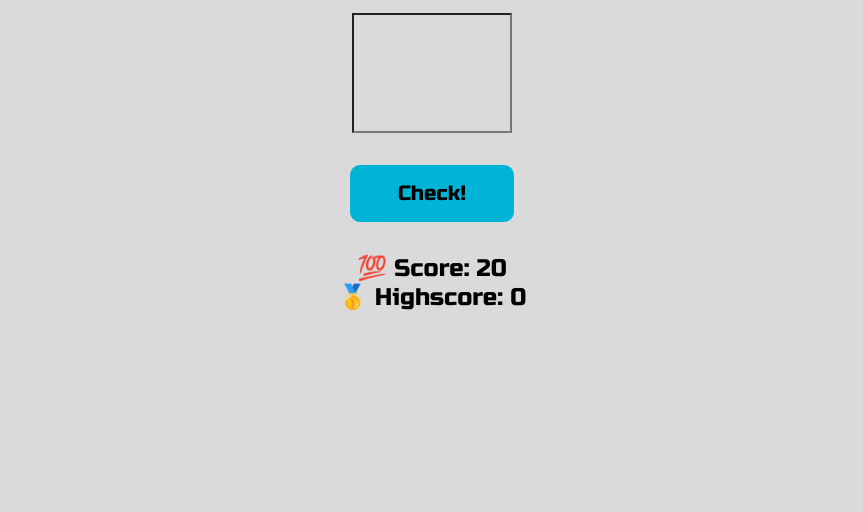
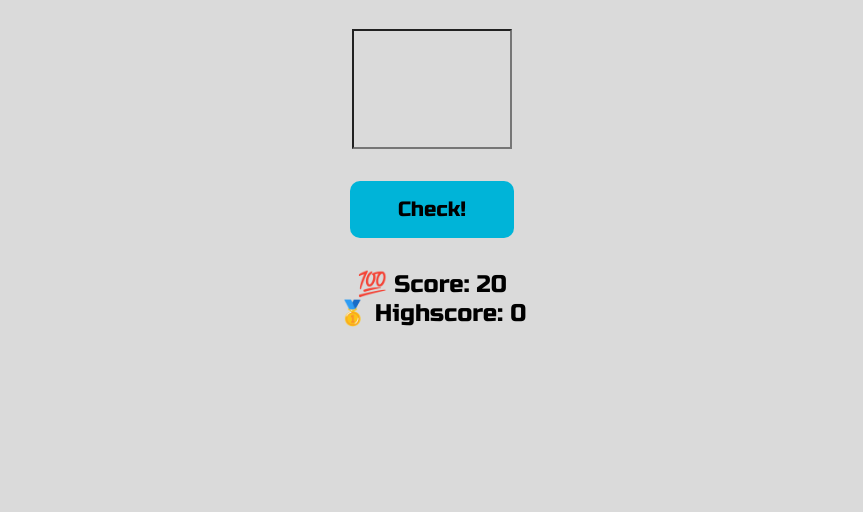
Before and after one commit to Saurabhdaswant/guess-my-number-app, a plain HTML site: page index.html in a window 1280 px wide. Shown: the part 288-800 px from the top of the page, without its empty margins (208-1071 px from the left). Drawn offline with Linux system fonts and the light colour scheme.

Commit message:
Update style.css

```diff
--- a/style.css
+++ b/style.css
@@ -10,9 +10,9 @@
   background-color: rgb(218, 218, 218);
 }
 
-/* body {
-  margin: 1.5rem 0;
-} */
+body {
+  margin-top: 1rem;
+}
 
 header,
 main {
```
